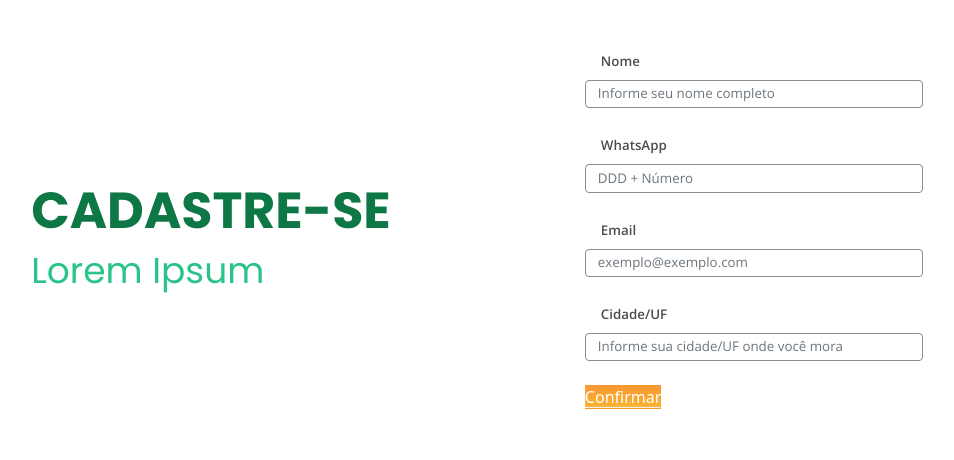
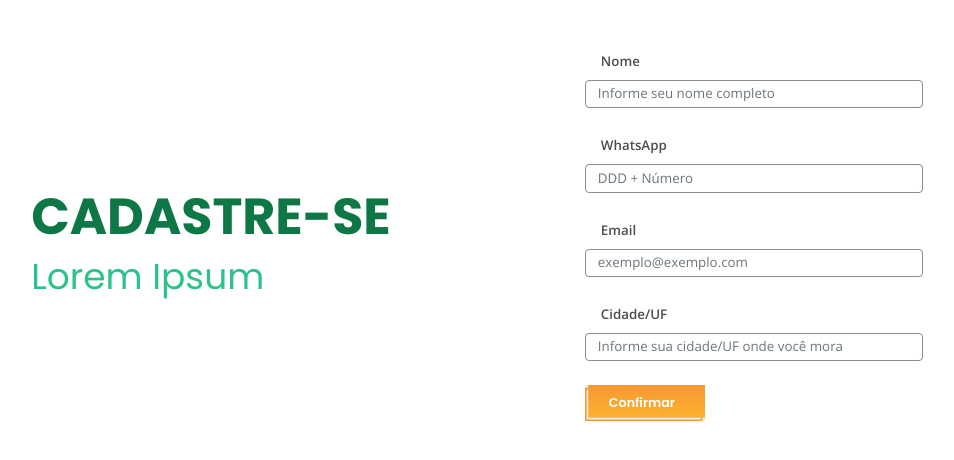
Before and after one commit to Wakanda-city/wakanda-city-fe, an Angular app: page / in a window 1280 px wide. Shown: the top 460 px of the page, without its empty margins (163-1117 px from the left). Built offline with nearby package versions, Linux system fonts and the light colour scheme.

Commit message:
finalizada estilização

```diff
--- a/src/app/landing-page/components/cadastro-cidadao/cadastro-cidadao.component.html
+++ b/src/app/landing-page/components/cadastro-cidadao/cadastro-cidadao.component.html
@@ -23,7 +23,8 @@
                 placeholder="Informe sua cidade/UF onde você mora">
         </div>
         <button type="submit" class="">
-            Confirmar
+            <small class="texto-button-confirmar">Confirmar</small>
+            <img src="../../../../assets/icons/Botão chamada.svg" alt="">
         </button>
     </form>
 </div>
--- a/src/app/landing-page/components/cadastro-cidadao/cadastro-cidadao.component.scss
+++ b/src/app/landing-page/components/cadastro-cidadao/cadastro-cidadao.component.scss
@@ -27,14 +27,19 @@ input {
 }
 
 button {
-	background-image: url(../../../../assets/icons/BotãoChamada.svg);
-    background-repeat: no-repeat;
-    background-size: cover;
-    background-position: center;
 	color: white;
 	border: none;
 	padding: 0;
 	font: inherit;
 	cursor: pointer;
 	outline: inherit;
+    position: relative;
 }
+
+.texto-button-confirmar {
+    position: absolute;
+    font-family: poppins-semiBold;
+    font-size: 9.5pt;
+    top: 0.5rem;
+    left: 1.5rem;
+}
```
Also changed, not shown: src/assets/icons/Botão chamada.svg (renamed from src/assets/icons/BotãoChamada.svg).
